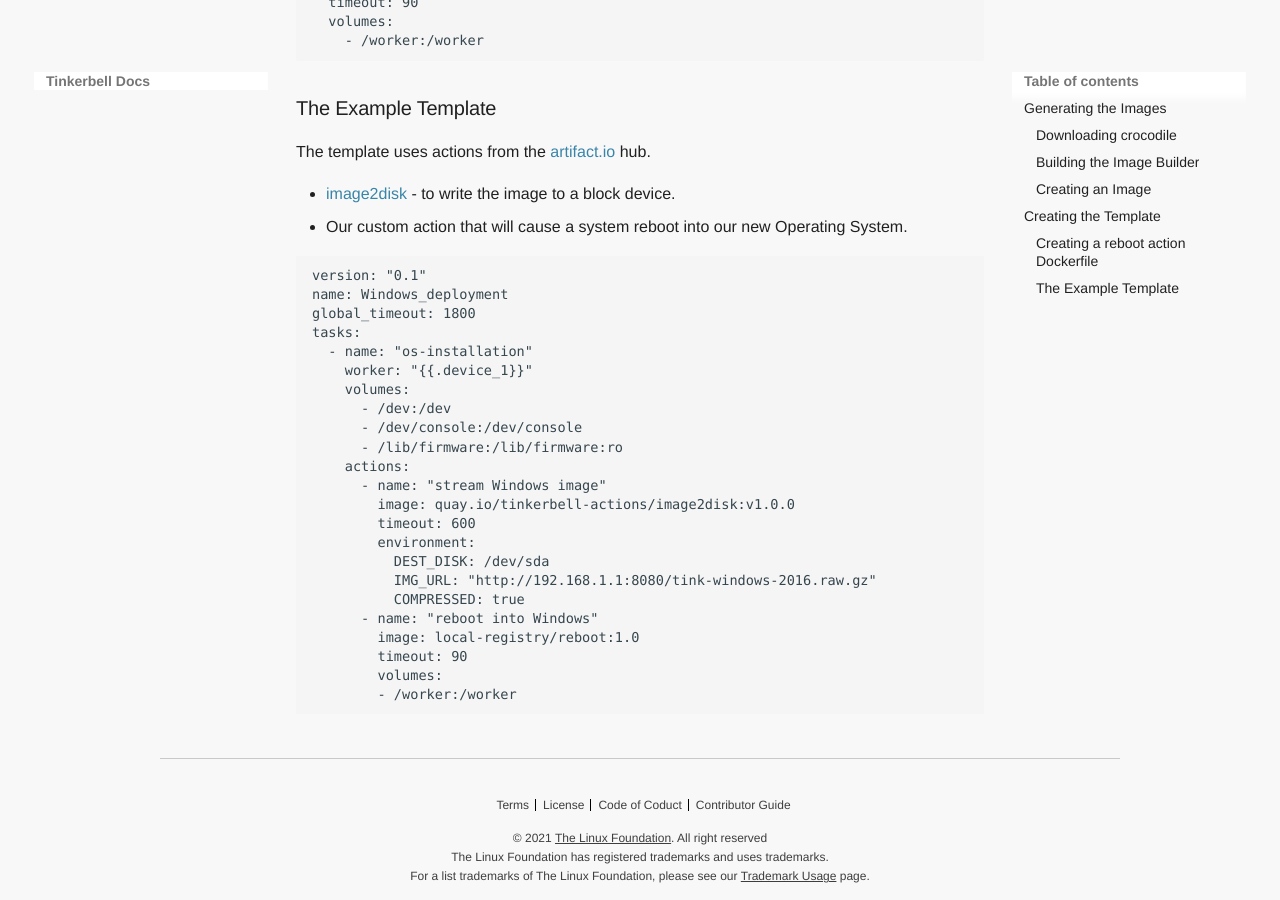
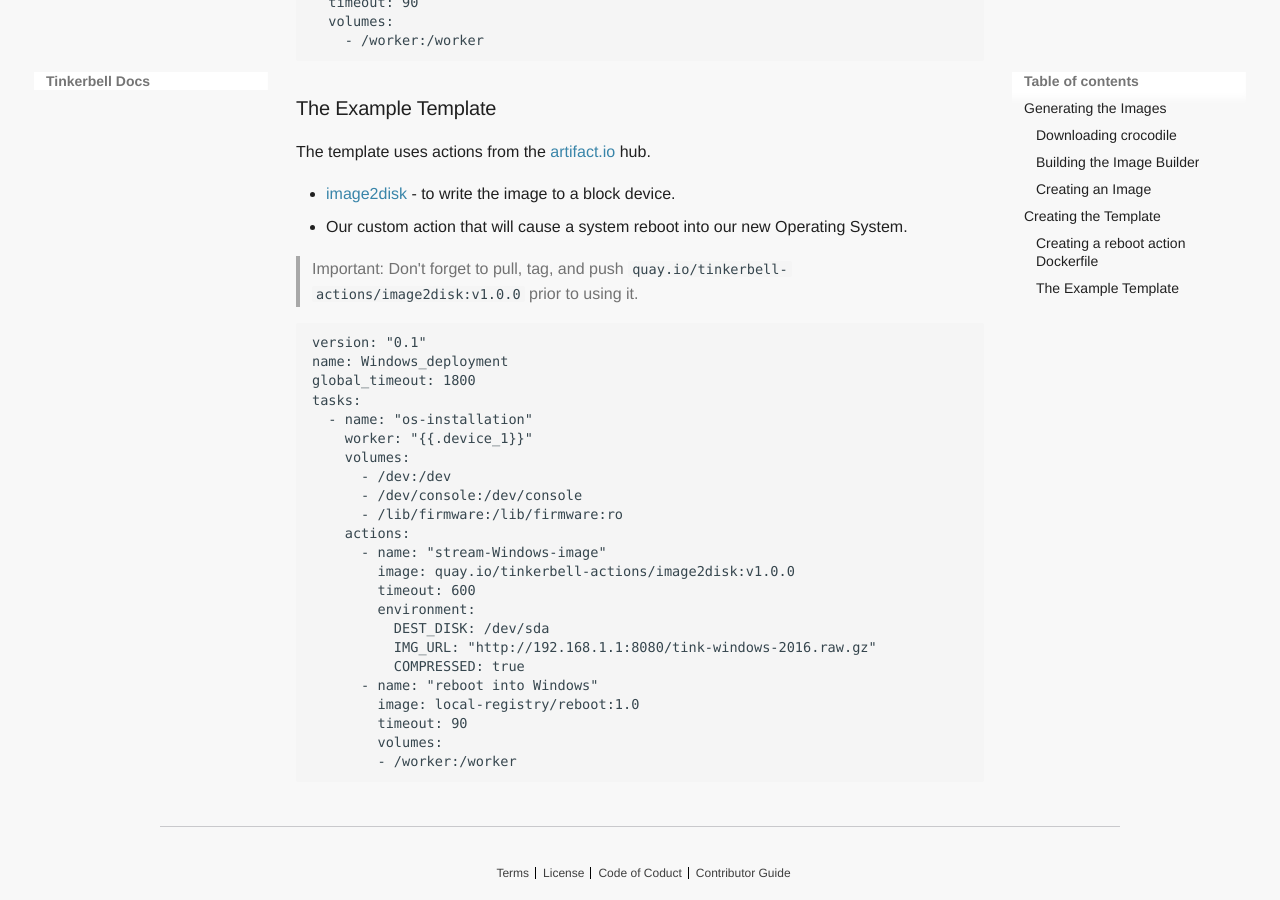
Before and after one commit to tinkerbell/tinkerbell-docs, an MkDocs documentation site: the page built from docs/deploying-operating-systems/examples-win.md, in a window 1280 px wide and 900 px high, scrolled down 2686 px. Built offline with MkDocs 1.6.1 and Material for MkDocs 9.7.7, drawn with Linux system fonts in a browser that asks for light colours; some web fonts are replaced.

Commit message:
standardizing action names with hyphens, windows

````diff
--- a/docs/deploying-operating-systems/examples-win.md
+++ b/docs/deploying-operating-systems/examples-win.md
@@ -132,6 +132,8 @@ The template uses actions from the [artifact.io](https://artifact.io) hub.
 - [image2disk](https://artifacthub.io/packages/tbaction/tinkerbell-community/image2disk) - to write the image to a block device.
 - Our custom action that will cause a system reboot into our new Operating System.
 
+> Important: Don't forget to pull, tag, and push `quay.io/tinkerbell-actions/image2disk:v1.0.0` prior to using it.
+
 ```
 version: "0.1"
 name: Windows_deployment
@@ -144,7 +146,7 @@ tasks:
 	  - /dev/console:/dev/console
 	  - /lib/firmware:/lib/firmware:ro
 	actions:
-      - name: "stream Windows image"
+      - name: "stream-Windows-image"
         image: quay.io/tinkerbell-actions/image2disk:v1.0.0
 		timeout: 600
 		environment:
````
